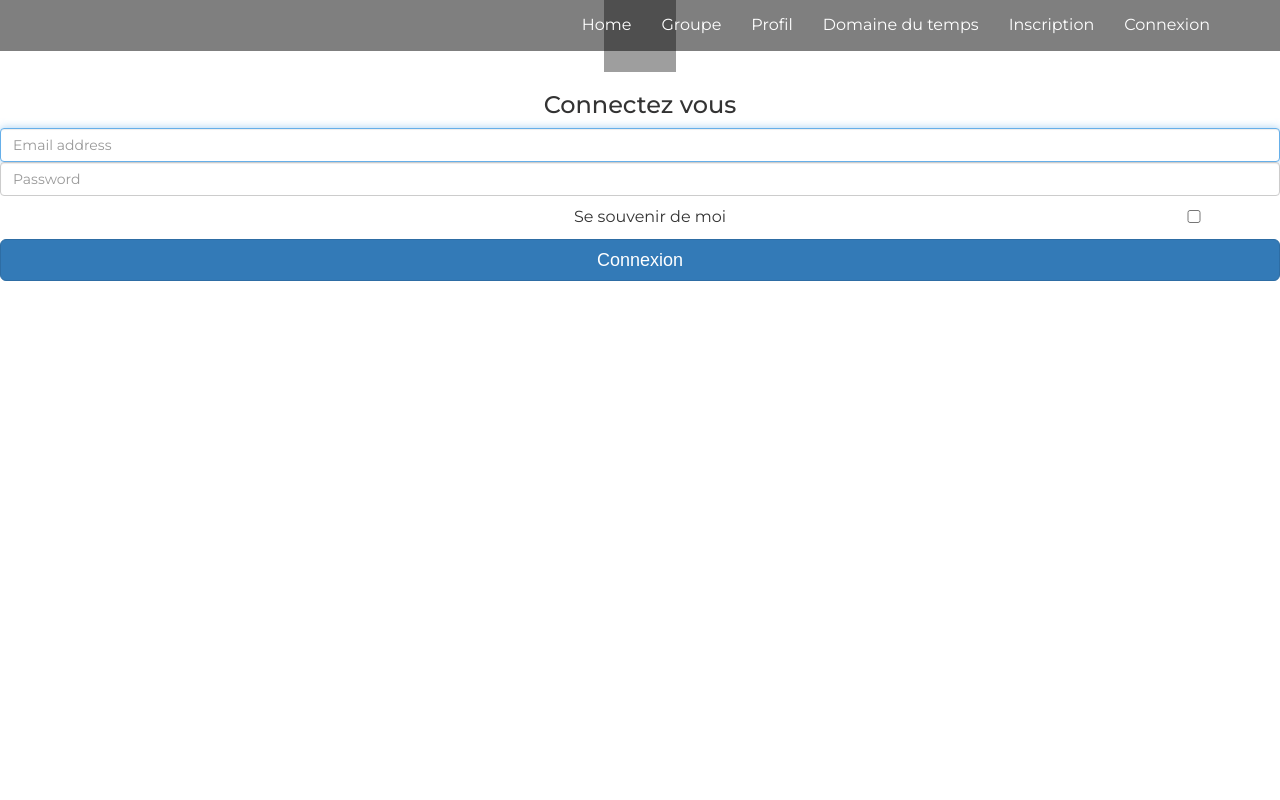
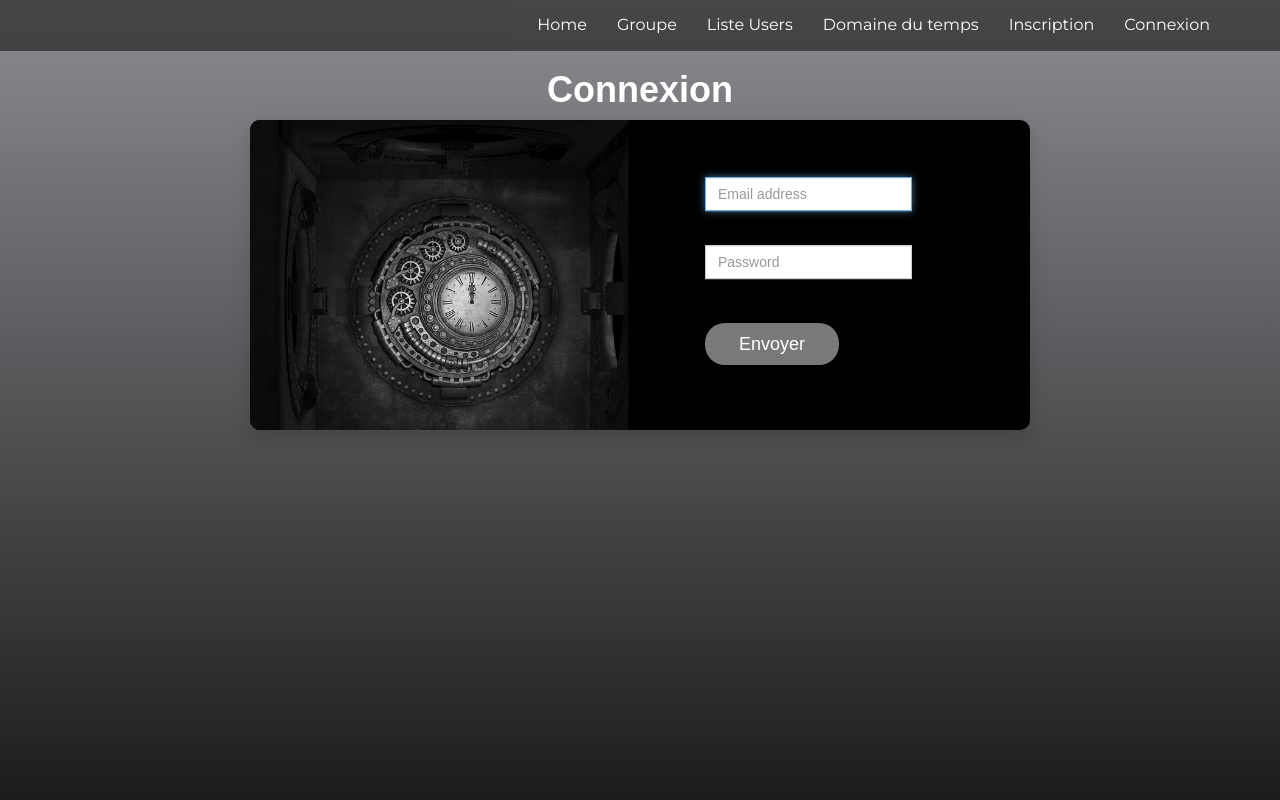
Before and after one commit to MagTKT/ipssi-timer-go, a Symfony app: template templates/security/login.html.twig in a window 1280 px wide; the page is wider, and only the part inside the window is pictured. Run offline with Twig, Linux system fonts and the light colour scheme; the template is opened without the code that fills it, so the values that code supplies are empty; some libraries are stand-ins or nearby versions; grey boxes are pictures that could not be loaded.

Commit message:
change and reviews templates

```diff
--- a/templates/base.html.twig
+++ b/templates/base.html.twig
@@ -40,7 +40,7 @@
                 <ul class="nav navbar-nav navbar-right">
                   <li class="active"><a href="{{ path('home') }}">Home</a></li>
                   <li class="nav-item"><a class="nav-link js-scroll-trigger" href="{{ path('team_new') }}">Groupe</a></li>
-                <li class="nav-item"><a class="nav-link js-scroll-trigger" href="{{ path('user_index') }}">Profil</a></li>
+                <li class="nav-item"><a class="nav-link js-scroll-trigger" href="{{ path('user_index') }}">Liste Users</a></li>
                 <li class="nav-item"><a class="nav-link js-scroll-trigger" href="#">Domaine du temps</a></li>
                 <li class="nav-item"><a class="nav-link js-scroll-trigger" href="{{ path('user_new') }}">Inscription</a></li>
                 <li class="nav-item"><a class="nav-link js-scroll-trigger" href="{{ path('app_login') }}">Connexion</a></li>
--- a/templates/security/login.html.twig
+++ b/templates/security/login.html.twig
@@ -3,7 +3,14 @@
 {% block title %}Connection{% endblock %}
 
 {% block body %}
-<form method="post">
+  <div class="page-wrapper bg-gra-01 p-t-180 p-b-100 font-poppins">
+    <div class='contain-block'>
+      <h1>Connexion</h1>
+    <div class="wrapper wrapper--w780">
+      <div class="card card-3">
+      <div class="card-heading"></div>
+      <div class="card-body">
+        <form method="POST">
           {% if error %}
               <div class="alert alert-danger">{{ error.messageKey|trans(error.messageData, 'security') }}</div>
           {% endif %}
@@ -14,22 +21,25 @@
               </div>
           {% endif %}
 
-  <body class="text-center">
-    <form class="form-signin">
-  <img class="mb-4" src="../assets/brand/bootstrap-solid.svg" alt="" width="72" height="72">
-  <h1 class="h3 mb-3 font-weight-normal">Connectez vous</h1>
-  <label for="inputEmail" class="sr-only">Email</label>
+          <div class="input-group">
             <input type="email" id="inputEmail" class="form-control" placeholder="Email address" required autofocus>
-  <label for="inputPassword" class="sr-only">Mot de passe</label>
+          </div>
+          <div class="input-group">
             <input type="password" id="inputPassword" class="form-control" placeholder="Password" required>
-  <div class="checkbox mb-3">
+          </div>
+          {# <div class="checkbox mb-3">
             <label>
               <input type="checkbox" value="remember-me"> Se souvenir de moi
             </label>
+          </div> #}
+          <div class="p-t-10">
+              <button class="btn btn--pill btn--green" type="submit">Envoyer</button>
           </div>
-  <button class="btn btn-lg btn-primary btn-block" type="submit">Connexion</button>
-
         </form>
-</body>
+      </div>
+      </div>
+    </div>
+    </div>
+  </div>
 
 {% endblock %}
```
Also changed, not shown: templates/user/_form.html.twig (+5 -2 lines), templates/user/index.html.twig (+7 -7 lines), templates/user/new.html.twig (+3 -5 lines). Lines whose indentation alone changed are shown as unchanged.
